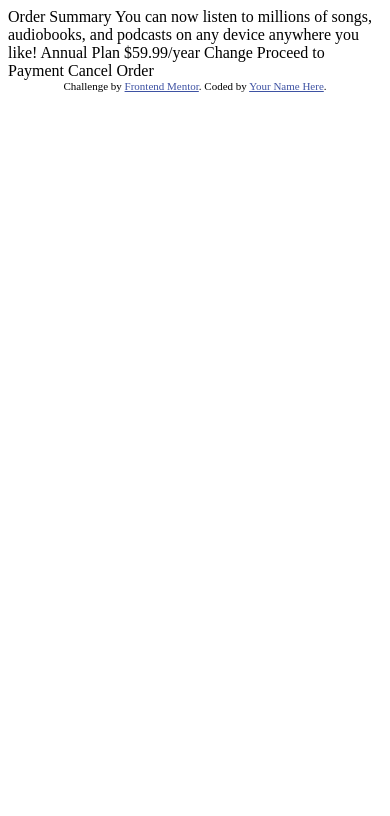
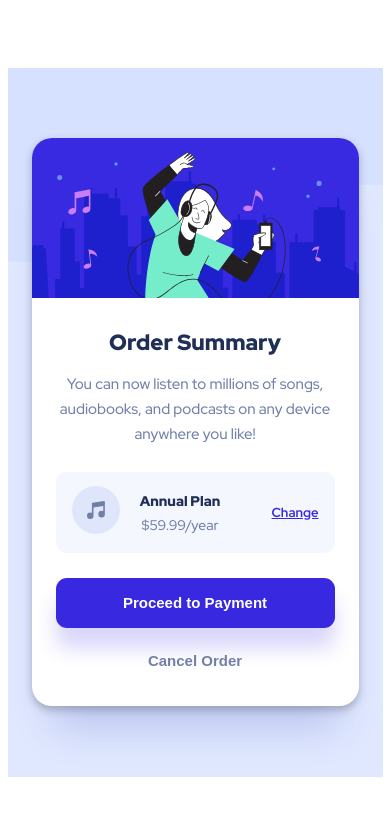
Before and after one commit to LuisCBeltran/order-summary-component-main, a plain HTML site: page index.html in a window 390 px wide. Drawn offline with Linux system fonts and the light colour scheme.

Commit message:
mobile finished

```diff
--- a/index.html
+++ b/index.html
@@ -1,37 +1,30 @@
 <!DOCTYPE html>
-<html lang="en">
+<html>
   <head>
     <meta charset="UTF-8">
-  <meta name="viewport" content="width=device-width, initial-scale=1.0"> <!-- displays site properly based on user's device -->
-
+    <meta name="viewport" content="width=device-width, initial-scale=1.0">
     <link rel="icon" type="image/png" sizes="32x32" href="./images/favicon-32x32.png">
-
+    <link rel="stylesheet" href="/style/style.css">
     <title>Frontend Mentor | Order summary card</title>
-
-  <!-- Feel free to remove these styles or customise in your own stylesheet 👍 -->
-  <style>
-    .attribution { font-size: 11px; text-align: center; }
-    .attribution a { color: hsl(228, 45%, 44%); }
-  </style>
   </head>
   <body>
-
-  Order Summary
-
-  You can now listen to millions of songs, audiobooks, and podcasts on any
-  device anywhere you like!
-
-  Annual Plan
-  $59.99/year
-
-  Change
-
-  Proceed to Payment
-  Cancel Order
-
-  <div class="attribution">
-    Challenge by <a href="https://www.frontendmentor.io?ref=challenge" target="_blank">Frontend Mentor</a>.
-    Coded by <a href="#">Your Name Here</a>.
+    <div class="card-container">
+      <div class="card"> <img src="/images/illustration-hero.svg" alt="">
+        <h1>Order Summary</h1>
+        <p>You can now listen to millions of songs, audiobooks, and podcasts on any device anywhere you like!</p>
+        <div class="plan">
+          <div class="elements-container">
+            <div class="music-image"><img src="/images/icon-music.svg" alt=""></div>
+            <div class="plan__text">
+              <h3 class="annual-plan">Annual Plan</h3>
+              <p>$59.99/year</p>
+            </div>
+            <div class="change"><a href="#">Change</a></div>
+          </div>
+        </div>
+        <button class="button-proceed">Proceed to Payment</button>
+        <button class="button-cancel">Cancel Order</button>
+      </div>
     </div>
   </body>
 </html>
--- /dev/null
+++ b/style/sass/_card.scss
@@ -0,0 +1,119 @@
+@use 'variables' as v;
+
+.card-container {
+    width: 375px;
+    height: 709px;
+    display: flex;
+    justify-content: center;
+    align-items: center;
+    background-color: v.$pale-blue;
+    background-image: url('/images/pattern-background-mobile.svg');
+    background-repeat: no-repeat;
+    .card {
+        max-width: 327px;
+        border-radius: 20px;
+        overflow: hidden;
+        background-color: white;
+        box-shadow: 0px 40px 40px -20px rgba(13, 48, 189, 0.151826);
+        filter: drop-shadow(0px 4px 4px rgba(0, 0, 0, 0.25));
+        display: flex;
+        flex-direction: column;
+        justify-content: center;
+        align-items: center;
+        img {
+            width: 100%;
+        }
+        h1 {
+            font-size: 22px;
+            font-weight: 900;
+            text-align: center;
+            margin-top: 30px;
+            color: v.$dark-blue;
+        }
+        p {
+            text-align: center;
+            font-size: 15px;
+            font-weight: 500;
+            color: v.$desaturated-blue;
+            line-height: 25px;
+            margin-top: 15px;
+        }
+        .plan {
+            height: 81px;
+            width: 279px;
+            display: flex;
+            justify-content: center;
+            align-items: center;
+            background-color: v.$very-pale-blue;
+            border-radius: 11px;
+            margin-top: 25px;
+            .elements-container {
+                height: 48px;
+                width: 247px;
+                display: flex;
+                justify-content: center;
+                align-items: center;
+                .music-image {
+                    width: 68px;
+                    img {
+                        width: 48px;
+                    }
+                }
+                .plan__text {
+                    width: 81px;
+                    height: 40px;
+                    text-align: center;
+                    .annual-plan {
+                        font-size: 14px;
+                        font-weight: 900;
+                        line-height: 18.52px;
+                        margin-bottom: 5px;
+                        color: v.$dark-blue;
+                    }
+                    p {
+                        font-size: 14px;
+                        line-height: 18.52px;
+                        margin: 0;
+                    }
+                }
+                .change {
+                    display: block;
+                    width: 98px;
+                    display: flex;
+                    justify-content: flex-end;
+                    a {
+                        font-size: 13px;
+                        font-weight: 700;
+                        line-height: 17.2px;
+                        color: v.$bright-blue;
+                    }
+                }
+            }
+        }
+        .button-proceed {
+            width: 279px;
+            height: 50px;
+            margin-top: 25px;
+            background-color: v.$bright-blue;
+            border: 0;
+            border-radius: 11px;
+            box-shadow: 0px 20px 20px rgba(56, 42, 225, 0.190291);
+            font-size: 15px;
+            font-style: normal;
+            font-weight: 700;
+            color: white;
+        }
+        .button-cancel {
+            width: 279px;
+            height: 50px;
+            margin-top: 8px;
+            margin-bottom: 20px;
+            border: 0;
+            background-color: transparent;
+            color: v.$desaturated-blue;
+            font-size: 15px;
+            font-weight: 700;
+            font-style: normal;
+        }
+    }
+}
--- /dev/null
+++ b/style/sass/_globals.scss
@@ -0,0 +1,17 @@
+@use 'variables' as v;
+
+* {
+    margin: 0;
+    padding: 0;
+    box-sizing: border-box;
+}
+
+body {
+    background-color: white;
+    display: flex;
+    flex-direction: column;
+    justify-content: center;
+    align-items: center;
+    height: 100vh;
+    font-family: v.$red-hat-display;
+}
--- /dev/null
+++ b/style/sass/_variables.scss
@@ -0,0 +1,13 @@
+@import url('https://fonts.googleapis.com/css2?family=Red+Hat+Display:wght@500;700;900&display=swap');
+
+// COLORS
+
+$pale-blue: hsl(225, 100%, 94%);
+$bright-blue: hsl(245, 75%, 52%);
+$very-pale-blue: hsl(225, 100%, 98%);
+$desaturated-blue: hsl(224, 23%, 55%);
+$dark-blue: hsl(223, 47%, 23%);
+
+// FONT
+
+$red-hat-display: 'Red Hat Display', sans-serif;
--- /dev/null
+++ b/style/style.scss
@@ -0,0 +1,2 @@
+@forward 'sass/globals';
+@forward 'sass/card';
```
Also changed, not shown: index2.html (added, +37 -0 lines), pug/index.html (added), style/style.css (added), 2 other files. Lines whose indentation alone changed are shown as unchanged.
